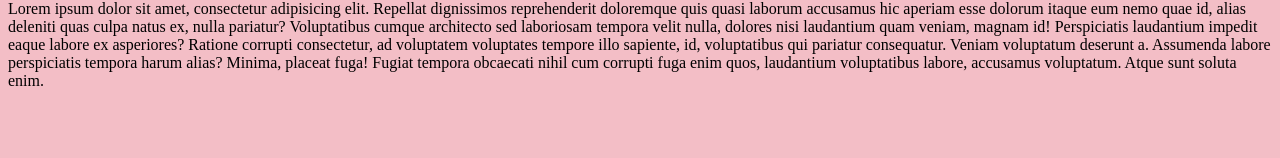
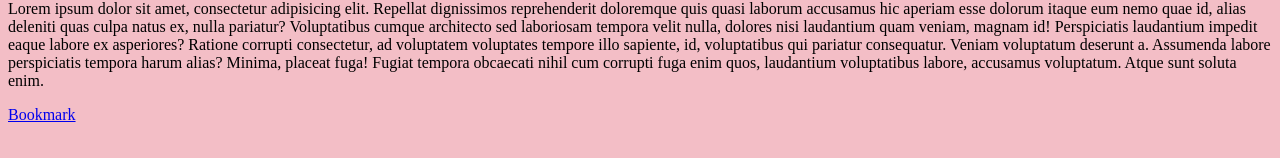
Before and after one commit to rajneeshkumar09/Sigma-Web-Development, a plain HTML site: page Video 4/index.html in a window 1280 px wide. Shown: the part 356-514 px from the top of the page. Drawn offline with Linux system fonts and the light colour scheme.

Commit message:
Video 4 Completed

```diff
--- a/Video 4/index.html
+++ b/Video 4/index.html
@@ -20,6 +20,8 @@
 
     <p>Lorem ipsum dolor sit amet, consectetur adipisicing elit. Repellat dignissimos reprehenderit doloremque quis quasi laborum accusamus hic aperiam esse dolorum itaque eum nemo quae id, alias deleniti quas culpa natus ex, nulla pariatur? Voluptatibus cumque architecto sed laboriosam tempora velit nulla, dolores nisi laudantium quam veniam, magnam id! Perspiciatis laudantium impedit eaque labore ex asperiores? Ratione corrupti consectetur, ad voluptatem voluptates tempore illo sapiente, id, voluptatibus qui pariatur consequatur. Veniam voluptatum deserunt a. Assumenda labore perspiciatis tempora harum alias? Minima, placeat fuga! Fugiat tempora obcaecati nihil cum corrupti fuga enim quos, laudantium voluptatibus labore, accusamus voluptatum. Atque sunt soluta enim.</p>
 
+    <a href="./bookmark.html" target="_blank">Bookmark </a>
+
     <!-- <script src="./script.js"></script> -->
 </body>
 </html>
```
